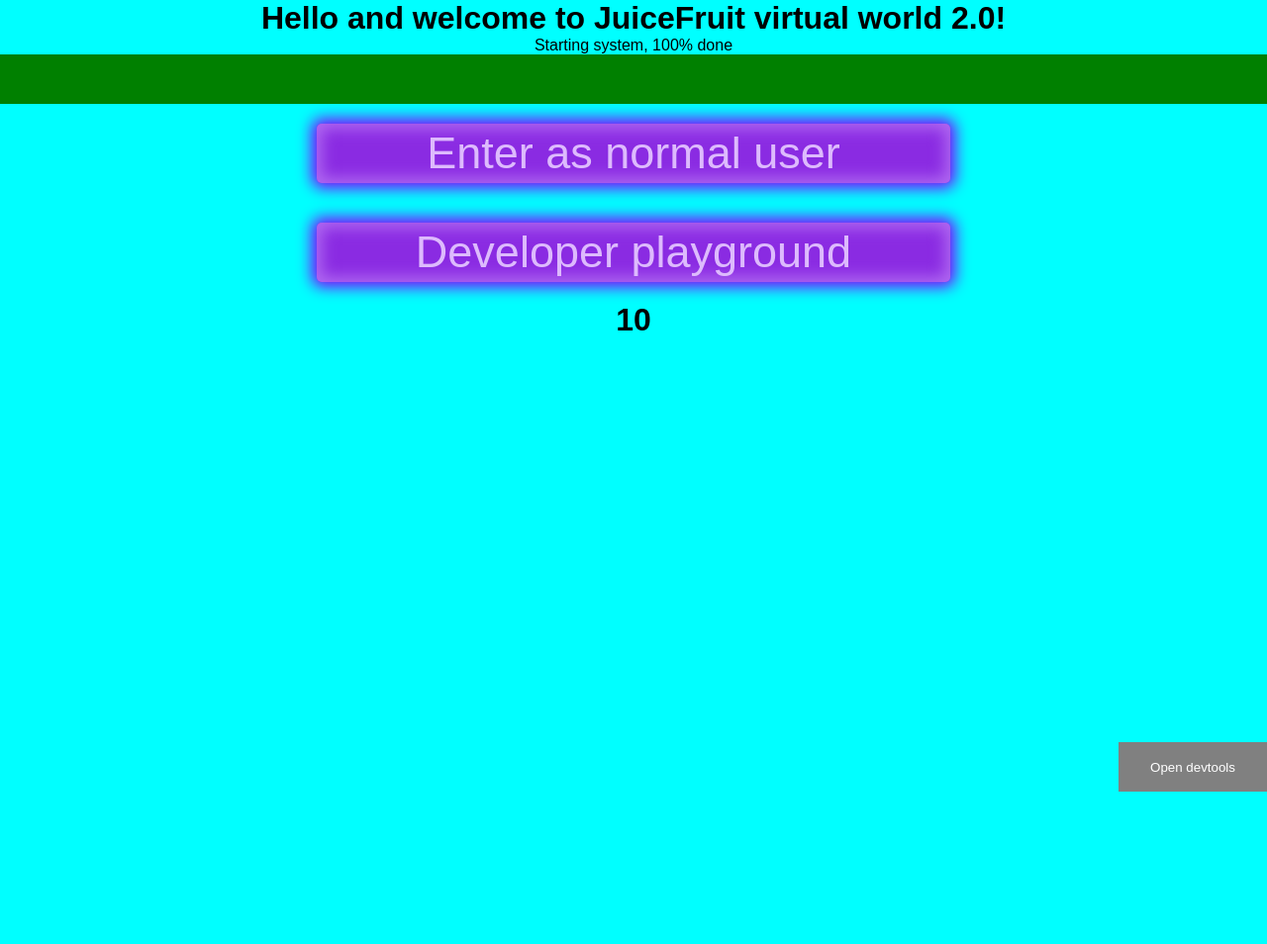
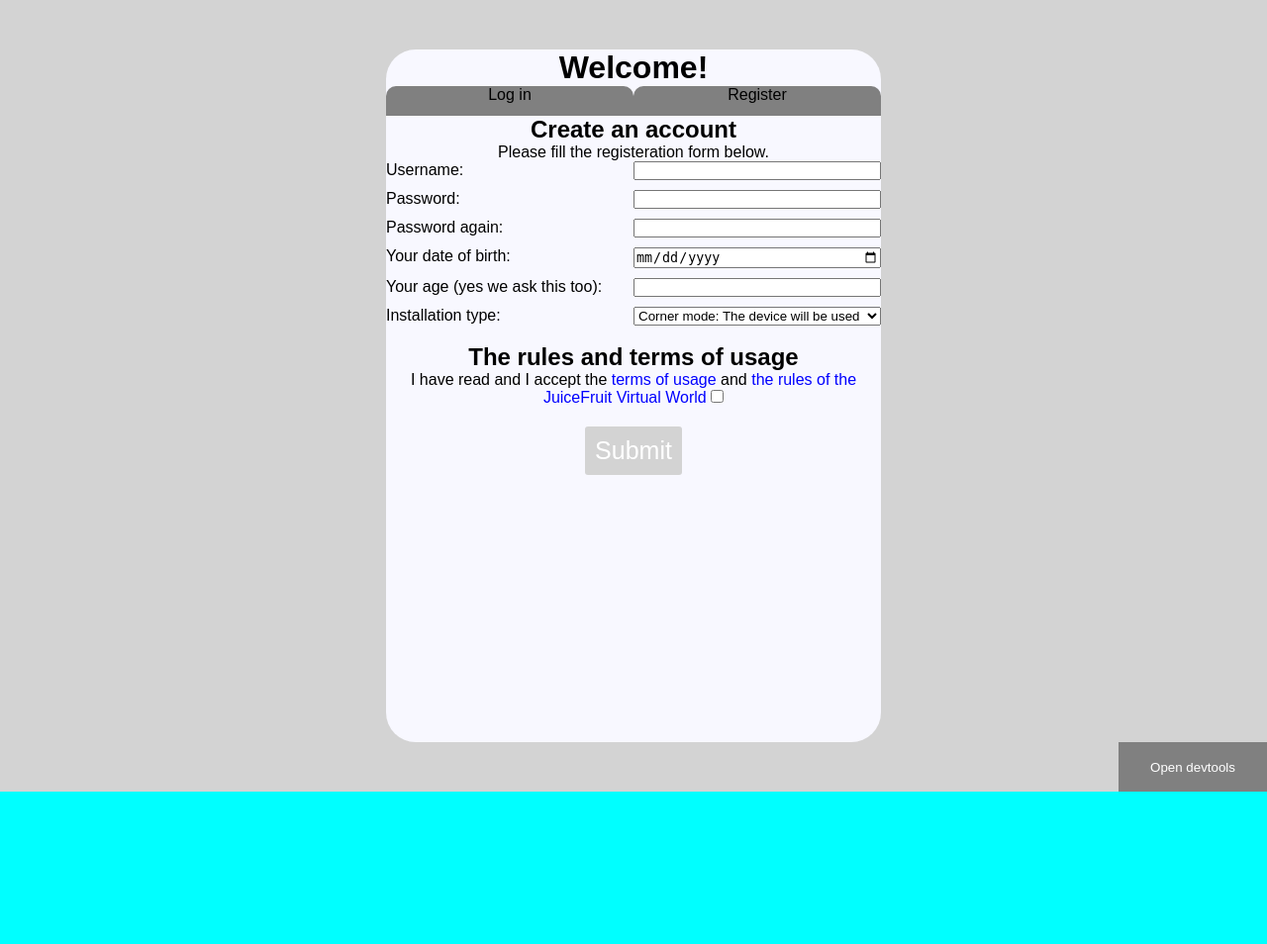
Before and after one commit to JuiceFruitOfficial/Virtual-World, a PHP site: page / in a window 1280 px wide. Shown: the whole page at 99% size. Run offline with PHP 8.4, Linux system fonts and the light colour scheme.

Commit message:
Account system
+ Account system
+ basic encryption system
- Some bugs fixed

```diff
--- a/devs.js
+++ b/devs.js
@@ -154,3 +154,8 @@ function changeprojector() {
         projectormode=0
     }
 }
+
+function createError(name="unknownError", message="Message is not defined!", url="unknown",linenumber="unknown") {
+    document.getElementById("errordiv").style.display="block"
+    document.getElementById("errordiv").innerHTML='<h1>ERROR: '+name+'</h1>Message: '+message+'\n<br>URL: '+url+'\n<br>Line Number: '+linenumber;
+}
--- a/index.html
+++ b/index.html
@@ -13,8 +13,56 @@
     <script src="input.js"></script>
     <script src="devs.js"></script>
     <script src="world.js"></script>
+    <script src="animations.js"></script>
+    <script src="rules.js"></script>
+    <script src="security/index.js"></script>
 </head>
 <body>
+
+    <div id="setup">
+        <div>
+            <h1>Welcome!</h1>
+            <span class="tab1" onclick="showlogin()">Log in</span><span class="tab1" onclick="showregister()">Register</span>
+            <div id="login">
+                <h2>Log in</h2>
+                <div>
+                <span>Username: </span><input type="text" id="username1">
+            <span>Password: </span><input type="password" id="password1">
+
+
+                </div>
+            <label>
+                <span>Remember me</span><input type="checkbox" id="remember" checked="true">
+            </label>
+            <p style="color: red" id="loginmessage"></p>
+            <br>
+            <button onclick="login()">Log in</button>
+            </div>
+            <div id="register">
+
+            <h2>Create an account</h2>
+            <p>Please fill the registeration form below.</p>
+            <div style="text-align: left;">
+            <span>Username: </span><input type="text" id="username">
+            <span>Password: </span><input type="password" id="password">
+            <span>Password again: </span><input type="password" id="password2">
+            <span>Your date of birth: </span><input type="date" id="birthday">
+            <span>Your age (yes we ask this too): </span><input type="number" id="age">
+            <span>Installation type: </span>
+            <select>
+                <option value="corner"><strong>Corner mode: </strong>The device will be used in a corner and <strong>the world will be projected to that corner</strong></option>
+            </select>
+            </div>
+            <br>
+            <h2>The rules and terms of usage</h2>
+            <label>
+                <span>I have read and I accept the <span style="color: blue" onclick="alert(termsofusage)">terms of usage</span> and <span style="color: blue" onclick="alert(rules)">the rules of the JuiceFruit Virtual World</span></span> <input id="termcheck" type="checkbox">
+            </label><br>
+            <p style="color: red" id="registermessage"></p>
+            <button onclick="register()">Submit</button>
+        </div>
+        </div>
+    </div>
     <div id="maindiv">
     <div id="testdiv2"></div>
     <div id="start">
@@ -102,7 +150,50 @@
 
         </div>
         <button id="devbtn" onclick="devground()">Open devtools</button>
+        <div id="errordiv">
+
+        </div>
+
+        <div style="display: none;">
+            <iframe name="iframe1" id="iframe1" src="about:blank"></iframe>
+            <form id="form1" action="register.php" method="POST" target="iframe1">
+                <textarea name="data" id="formdata1"></textarea>
+            </form>
+        </div>
     <script>
+
+        //The remember me value on login
+        if (localStorage.remember) {
+            if (localStorage.remember=="yes") {
+            //Try to login with last used password and user
+            var password=localStorage.lastpass
+    var username=localStorage.lastuser
+    if (strcheck(username+password)) {
+        document.getElementById("form1").action="login.php"
+    document.getElementById("formdata1").value=username+";"+password;
+    document.getElementById("form1").submit()
+    }else{
+        document.getElementById("loginmessage").innerHTML="Wrong password"
+    }}
+        }else{
+            localStorage.remember="no"
+        }
+
+        if (localStorage.lastpass) {
+
+        }else{
+            localStorage.lastpass=""
+        }
+        if (localStorage.lastuser) {
+
+        }else{
+            localStorage.lastuser=""
+        }
+
+        window.onerror = function(msg, url, linenumber) {
+    document.getElementById("errordiv").style.display="block"
+    document.getElementById("errordiv").innerHTML='<h1>ERROR</h1>Message: '+msg+'\n<br>URL: '+url+'\n<br>Line Number: '+linenumber;
+}
         var projectorElements=[]
 var projectorIds=[]
 var projectorcount=0
@@ -123,13 +214,12 @@ var video = document.querySelector("#videoElement");
         loadinfo("Starting virtual world")
         loadinfo("Calibrating device")
         loadinfo("Starting system")
-        setTimeout(playaudio, 1000, "Welcome.m4a")
 
         function start() {
             document.getElementById("start").style.display="none"
-
             //document.getElementById("testdiv").style.display="block"
             playaudio("Calibration.m4a")
+            document.getElementById("videoElement").play()
             setTimeout(camerasetup, 4000)
         }
         function camerasetup() {
@@ -174,29 +264,7 @@ var video = document.querySelector("#videoElement");
 
         }
 
-        if (navigator.mediaDevices.getUserMedia) {
-  navigator.mediaDevices.getUserMedia({ video: true })
-    .then(function (stream) {
-      video.srcObject = stream;
-//start the scanning loop
-setInterval(scanvideo, 500)
-    })
-    .catch(function (err0r) {
-      console.log("Something went wrong!");
-    });
-}
 
-if (navigator.mediaDevices.getUserMedia) {
-  navigator.mediaDevices.getUserMedia({ audio: true })
-    .then(function (stream) {
-      document.getElementById("audio2").srcObject = stream;
-//start the scanning loop
-setInterval(scanvideo, 500)
-    })
-    .catch(function (err0r) {
-      console.log("Something went wrong!");
-    });
-}
 var previouspixel=[]
 function scanvideo() {
     //Set the canvas width and height
@@ -285,6 +353,130 @@ function devground() {
     }
 }
 setInterval(timeup, 1000)
+//Login
+function showregister() {
+    document.getElementById("register").style.display="block"
+    document.getElementById("login").style.display="none"
+}
+
+function showlogin() {
+    document.getElementById("register").style.display="none"
+    document.getElementById("login").style.display="block"
+}
+
+function login() {
+    var password=document.getElementById("password1").value
+    var username=document.getElementById("username1").value
+    if (strcheck(username+password)) {
+        document.getElementById("form1").action="login.php"
+    document.getElementById("formdata1").value=encrypt(username)+";"+encrypt(password);
+    document.getElementById("form1").submit()
+    localStorage.lastuser=encrypt(username);
+    localStorage.lastpass=encrypt(password);
+    }else{
+        document.getElementById("loginmessage").innerHTML="Wrong password"
+    }
+
+}
+function register() {
+    var password=document.getElementById("password").value
+    var password1=document.getElementById("password2").value
+    var username=document.getElementById("username").value
+    var date=document.getElementById("birthday").value.split("-")
+    var age=Number(document.getElementById("age").value)
+    var create=true
+    var message=""
+    if (password=="") {
+        create=false
+        message=message+"<br>The password is empty"
+    }
+    if (username=="") {
+        create=false
+        message=message+"<br>The username is empty"
+    }
+    if (password != password1) {
+        message=message+"<br>The passwords don't mach"
+        create=false
+    }
+    var dateobj=new Date(Number(date[0]),Number(date[1]),Number(date[2]))
+    var date2=new Date()
+    var years=date2.getFullYear()-dateobj.getFullYear()
+    if (years > age) {
+        message=message+"<br>The birthday and age don't mach"
+        create=false
+    }
+    if (years+1 < age) {
+        message=message+"<br>The birthday and age don't mach"
+        create=false
+    }
+
+    if (document.getElementById("termcheck").checked==false) {
+        message=message+"<br>You must accept the terms of service and rules!"
+        create=false
+    }
+    if (strcheck(password+username)==false) {
+        message=message+"<br>The username and password fields can only contain following characters <strong>abcdefghijklmnopqrstuvwxyz1234567890!@#€%&/?:-_,*</strong>"
+        create=false
+    }
+    //Create account
+    if (create==true) {
+        document.getElementById("form1").action="register.php"
+        document.getElementById("formdata1").value=encrypt(username)+";"+encrypt(password)+";"+encrypt(document.getElementById("birthday").value)+";";
+        document.getElementById("form1").submit()
+        startworld()
+    }else{
+        document.getElementById("registermessage").innerHTML=message
+    }
+
+}
+
+function startworld() {
+    document.getElementById("setup").style.display="none"
+    document.getElementById("start").style.display="block"
+    playaudio("Welcome.m4a")
+
+    //Start camera and microphone
+    if (navigator.mediaDevices.getUserMedia) {
+  navigator.mediaDevices.getUserMedia({ video: true })
+    .then(function (stream) {
+      video.srcObject = stream;
+//start the scanning loop
+setInterval(scanvideo, 500)
+    })
+    .catch(function (err0r) {
+      console.log("Something went wrong!");
+    });
+}
+
+if (navigator.mediaDevices.getUserMedia) {
+  navigator.mediaDevices.getUserMedia({ audio: true })
+    .then(function (stream) {
+      document.getElementById("audio2").srcObject = stream;
+    })
+    .catch(function (err0r) {
+      console.log("Something went wrong!");
+    });
+}
+}
+
+function receiveMessage(event) {
+    console.log(event)
+    var data=event.data.split(";")
+    if (data[0]=="logged in") {
+        if (data[1]==encrypt(document.getElementById("username1").value)) {
+            if (document.getElementById("remember").checked==true) {
+                localStorage.remember="yes"
+            }else{
+                localStorage.remember="no"
+            }
+            startworld()
+        }
+    }else if (data=="nopass") {
+        document.getElementById("loginmessage").innerHTML="Wrong password"
+    }
+}
+window.addEventListener("message", receiveMessage, false);
+
     </script>
 </body>
 </html>
--- a/input.js
+++ b/input.js
@@ -7,12 +7,19 @@ function scan3dspace() {
     document.getElementById("target1").style.display="none"
     document.getElementById("target2").style.display="none"
     document.getElementById("videoElement").style.visibility="hidden"
-    var test1=makebeep(500)
-    trackhands()
-    setTimeout(stopbeep, 3000, test1)
+    try {
+        var test1=makebeep(500)
+        setTimeout(stopbeep, 3000, test1)
+    }
+    finally {
+         trackhands()
+
     setTimeout(loadplace, 6000, "ship1")
     projectorloop=setInterval(projector, 100)
     //setTimeout(playaudio, 6000, "welcomeroom.m4a")
+    }
+
+
 }
 
 function trackhands(range=50) {
--- a/styles.css
+++ b/styles.css
@@ -115,7 +115,7 @@ background-color: aqua;
     background-color: greenyellow;
 }
 
-#textonly2, #devdiv, #loadimg2, #resdiv, #sky, #projectordiv {
+#textonly2, #devdiv, #loadimg2, #resdiv, #sky, #projectordiv, #setup {
     width: 100%;
     height: 100%;
     position: absolute;
@@ -298,3 +298,73 @@ background-color: aqua;
     height: 300px;
     background-color: red;
 }
+#errordiv {
+    position: absolute;
+    height: 150px;
+    width: 400px;
+    background-color: red;
+    border-radius: 20px;
+    animation: 1s error;
+    top: 50px;
+    right: 20px;
+    display: none;
+}
+
+@keyframes error {
+    0% {
+        right: -400px;
+        opacity: 0.3
+    }
+
+    100% {
+        opacity: 1;
+        right: 20px;
+    }
+}
+
+#setup>div {
+    position: absolute;
+    left: 50%;
+    top: 50%;
+    width: 500px;
+    height: 700px;
+    max-width: 98%;
+    max-height: 95%;
+    background-color: ghostwhite;
+    border-radius: 30px;
+    transform: translate(-50%,-50%);
+}
+
+#setup {
+    display: block;
+    z-index: 9;
+    background-color: lightgray;
+}
+
+#setup>div>div>div {
+    display: grid;
+    grid-template-columns: 50% 50%;
+    grid-template-rows: auto auto auto auto auto auto;
+    grid-row-gap: 10px;
+}
+#login {
+    display: none;
+}
+#setup .tab1 {
+    display: inline-block;
+    border-radius: 10px 10px 0 0;
+    background-color: gray;
+    width: 50%;
+    height: 30px;
+    margin: 0%;
+}
+
+#setup button {
+    background-color: lightgrey;
+    color: white;
+    border: none;
+    border-radius: 3px;
+    font-size: 25px;
+    padding: 10px;
+    margin: 20px;
+}
--- /dev/null
+++ b/users/824€-8:.txt
@@ -0,0 +1 @@
+/824€-8:;!8cde;dldlvlivlc;
```
Also changed, not shown: animations.js (added, +12 -0 lines), login.php (added, +29 -0 lines), projector.js (+22 -5 lines), register.php (added, +20 -0 lines), rules.js (added, +37 -0 lines), security/index.js (added, +50 -0 lines), world.js (+48 -4 lines), 2 other files.
